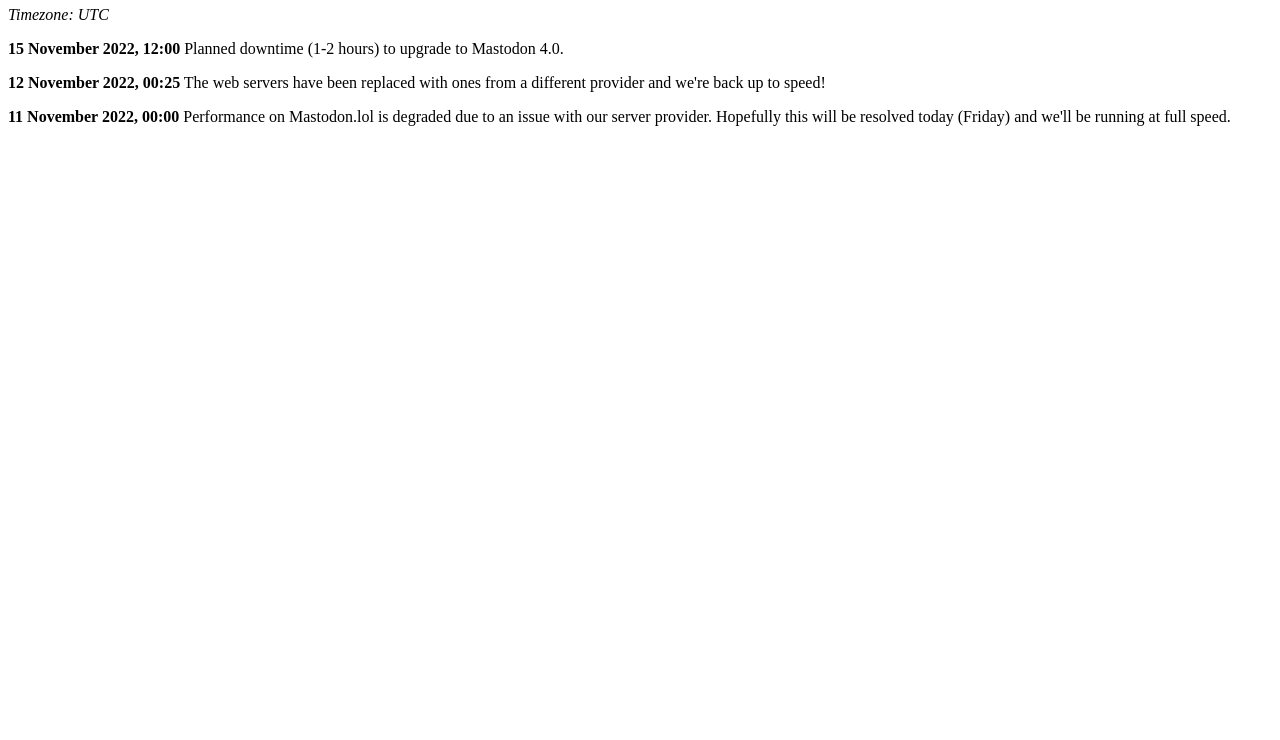
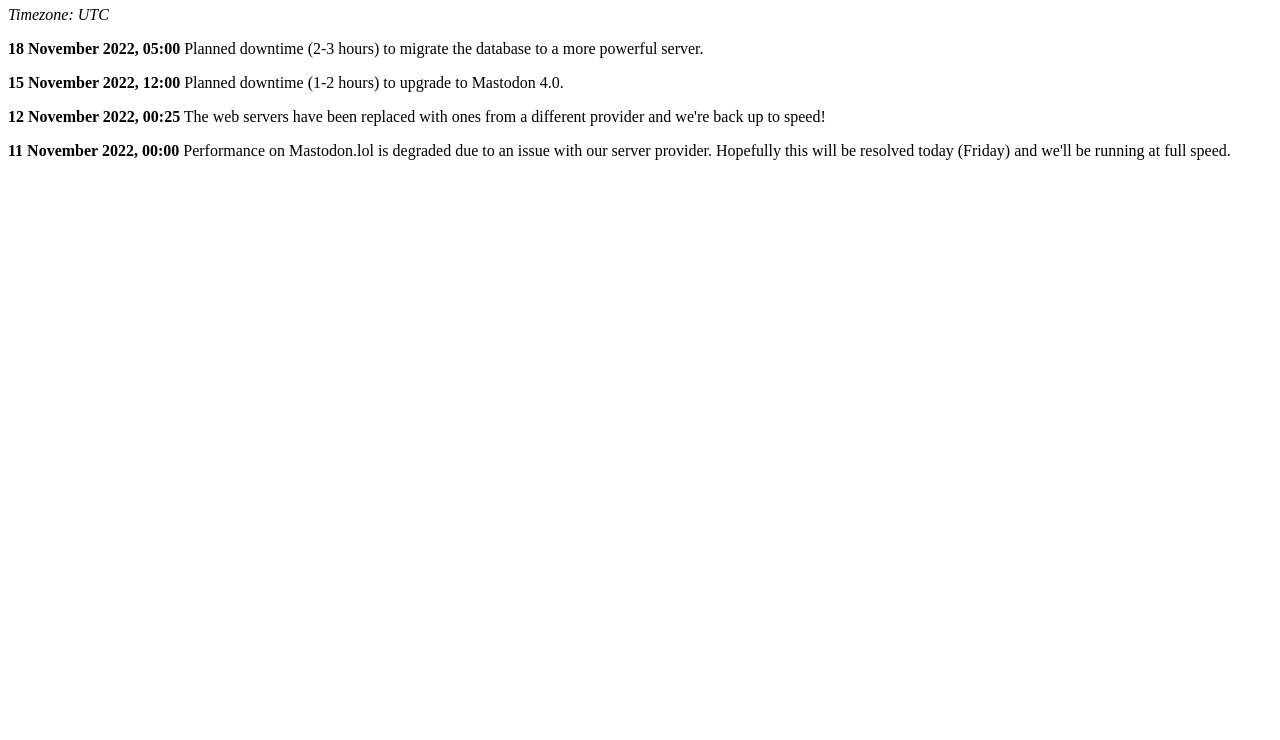
Before and after one commit to nmalcolm/status.mastodon.lol, a plain HTML site: page index.html in a window 1280 px wide. Shown: the part 60-800 px from the top of the page. Drawn offline with Linux system fonts and the light colour scheme.

Commit message:
Update index.html

```diff
--- a/index.html
+++ b/index.html
@@ -6,6 +6,10 @@
 
 <p>
   <i>Timezone: UTC</i>
+</p>
+
+<p>
+    <b>18 November 2022, 05:00</b> Planned downtime (2-3 hours) to migrate the database to a more powerful server.
 </p>
 
 <p>
```
